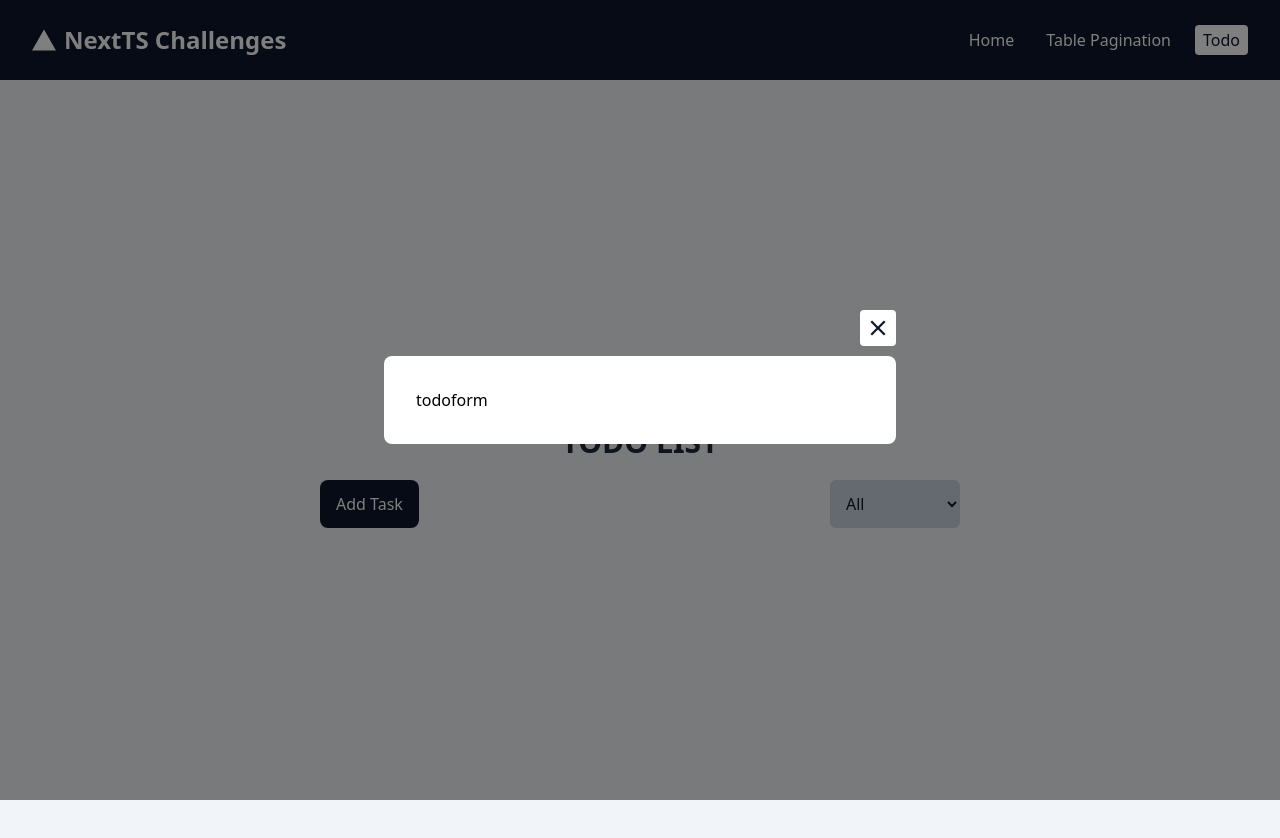
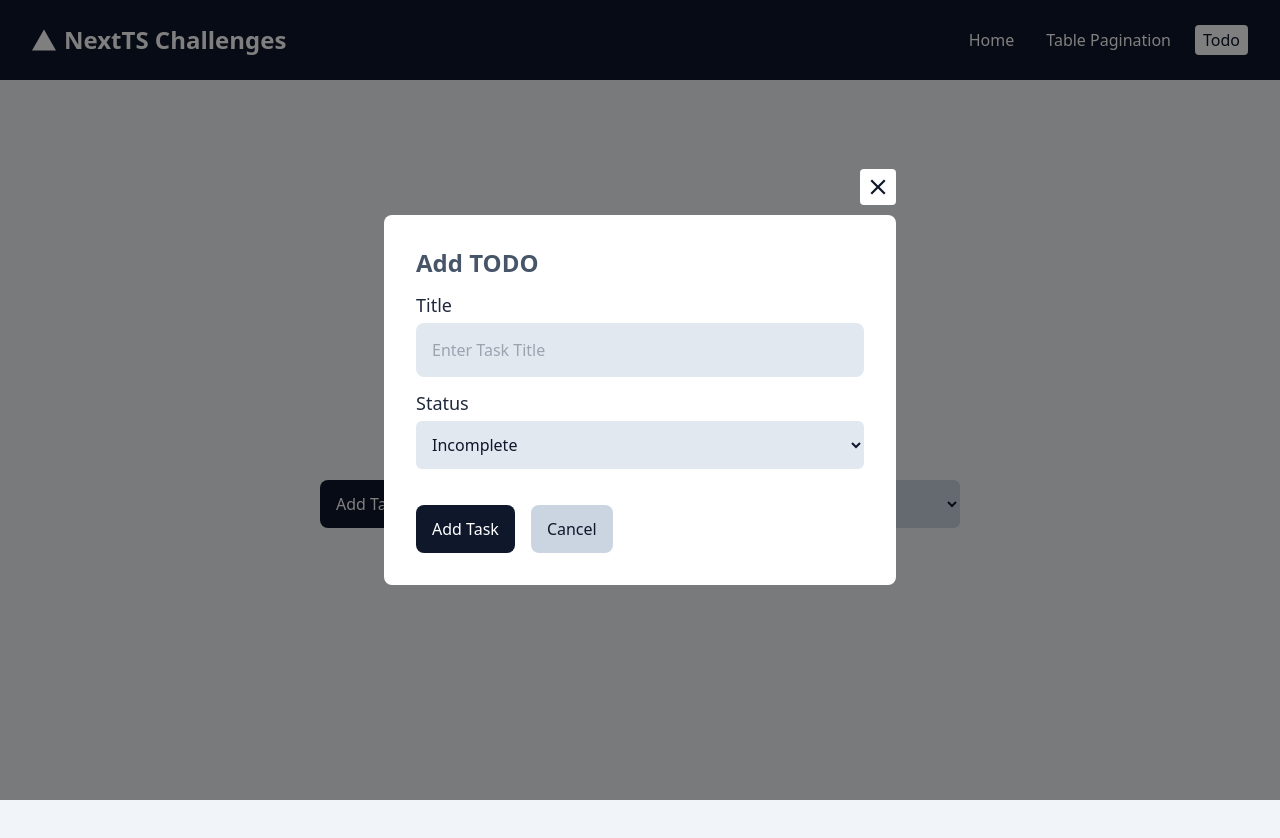
Before and after one commit to nimayaghouti/nextjs-ts-challenges, a Next.js app: page /todo in a window 1280 px wide. Both pictures are taken after a click on the button "Add Task". Shown: the top 838 px of the page. Built offline with nearby package versions, Linux system fonts and the light colour scheme.

Commit message:
feat: react hook form installed + custom input component implemented + todo form component designed

```diff
--- /dev/null
+++ b/components/Input.tsx
@@ -0,0 +1,34 @@
+// Input.tsx
+import { forwardRef, InputHTMLAttributes } from "react";
+
+interface InputProps extends InputHTMLAttributes<HTMLInputElement> {
+  label?: string;
+  error?: { message?: string };
+  className?: string;
+}
+
+const Input = forwardRef<HTMLInputElement, InputProps>(
+  ({ label, error, className, ...otherProps }, ref) => {
+    return (
+      <div
+        className={`flex flex-col justify-center items-stretch gap-1 ${className}`}
+      >
+        {label && (
+          <label className="text-slate-800 text-lg" htmlFor={otherProps.id}>
+            {label}
+          </label>
+        )}
+        <input
+          className="p-4 rounded-lg h-full bg-slate-200 focus:outline-2 focus:outline-slate-600"
+          ref={ref}
+          {...otherProps}
+        />
+        {error && <div className="text-red-500">{error.message}</div>}
+      </div>
+    );
+  }
+);
+
+Input.displayName = "Input";
+
+export default Input;
--- a/package.json
+++ b/package.json
@@ -11,8 +11,9 @@
   "dependencies": {
     "axios": "^1.7.7",
     "next": "15.0.3",
-    "react": "19.0.0-rc-66855b96-20241106",
-    "react-dom": "19.0.0-rc-66855b96-20241106"
+    "react": "^18.3.1",
+    "react-dom": "^18.3.1",
+    "react-hook-form": "^7.53.2"
   },
   "devDependencies": {
     "@types/node": "^20",
--- /dev/null
+++ b/sections/todo/TodoForm.tsx
@@ -0,0 +1,85 @@
+import { useForm } from "react-hook-form";
+import Input from "@/components/Input";
+import Button from "@/components/Button";
+import { Task } from "@/types/task";
+
+interface TodoFormProps {
+  data?: Task | null;
+  close: () => void;
+}
+
+interface FormData {
+  title: string;
+  status: string;
+}
+
+const TodoForm = ({ data = null, close }: TodoFormProps) => {
+  const {
+    register,
+    handleSubmit,
+    formState: { errors },
+  } = useForm({
+    defaultValues: {
+      title: data?.title || "",
+      status: data?.status || "incomplete",
+    },
+  });
+
+  const onSubmit = (formData: FormData) => {
+    console.log(formData);
+    // if (data) {
+    //   const updatedTask = {
+    //     ...data,
+    //     ...formData,
+    //   };
+    //   updateTask(updatedTask);
+    // } else {
+    //   const newTask = {
+    //     ...formData,
+    //     id: Date.now(),
+    //     date: new Date(),
+    //   };
+    //   addTask(newTask);
+    // }
+    close();
+  };
+
+  return (
+    <form
+      className="flex flex-col justify-center items-stretch gap-3"
+      onSubmit={handleSubmit(onSubmit)}
+    >
+      <div className="text-2xl font-bold text-slate-600">
+        {data ? "Update" : "Add"} TODO
+      </div>
+      <Input
+        label="Title"
+        id="title"
+        placeholder="Enter Task Title"
+        {...register("title", { required: "Task Title is required." })}
+        error={errors.title}
+      />
+      <div className="flex flex-col justify-center items-stretch gap-1">
+        <label htmlFor="status" className="text-slate-800 text-lg">
+          Status
+        </label>
+        <select
+          id="status"
+          {...register("status")}
+          className="p-3 cursor-pointer rounded-md bg-slate-200 text-slate-900 font-medium"
+        >
+          <option value="complete">Complete</option>
+          <option value="incomplete">Incomplete</option>
+        </select>
+      </div>
+      <div className="flex justify-start gap-4 mt-6">
+        <Button type="submit">{data ? "Update" : "Add"} task</Button>
+        <Button variant="secondary" onClick={close}>
+          cancel
+        </Button>
+      </div>
+    </form>
+  );
+};
+
+export default TodoForm;
--- a/sections/todo/TodoOptions.tsx
+++ b/sections/todo/TodoOptions.tsx
@@ -1,3 +1,4 @@
+import TodoForm from "./TodoForm";
 import Button from "@/components/Button";
 import Modal from "@/components/Modal";
 import useModal from "@/hooks/useModal";
@@ -29,7 +30,7 @@ const TodoOptions = ({ status, onStatusChange }: TodoOptionsProps) => {
         </select>
       </div>
       <Modal isOpen={isOpen} closeModal={closeModal}>
-        <p>todoform</p>
+        <TodoForm close={closeModal} />
       </Modal>
     </>
   );
--- /dev/null
+++ b/types/task.ts
@@ -0,0 +1,6 @@
+export interface Task {
+  id: string;
+  title: string;
+  status: string;
+  date: Date;
+}
```
Also changed, not shown: 1 other file (tests, documents, lock files or other folders).
